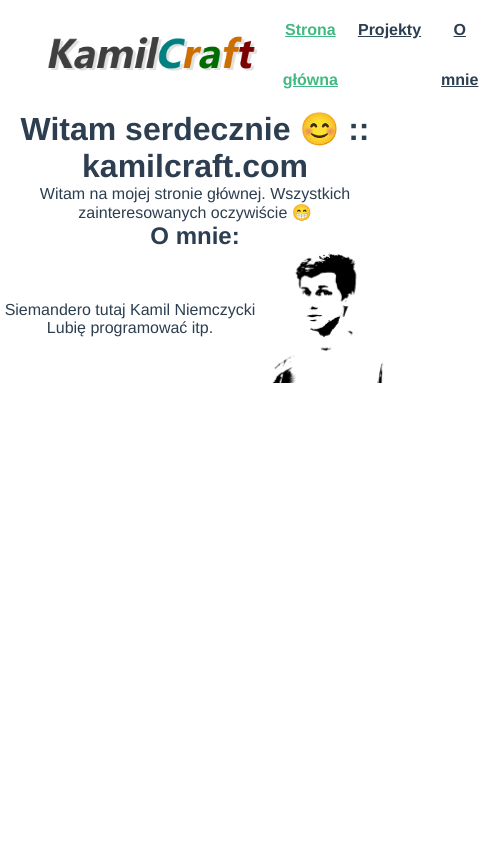
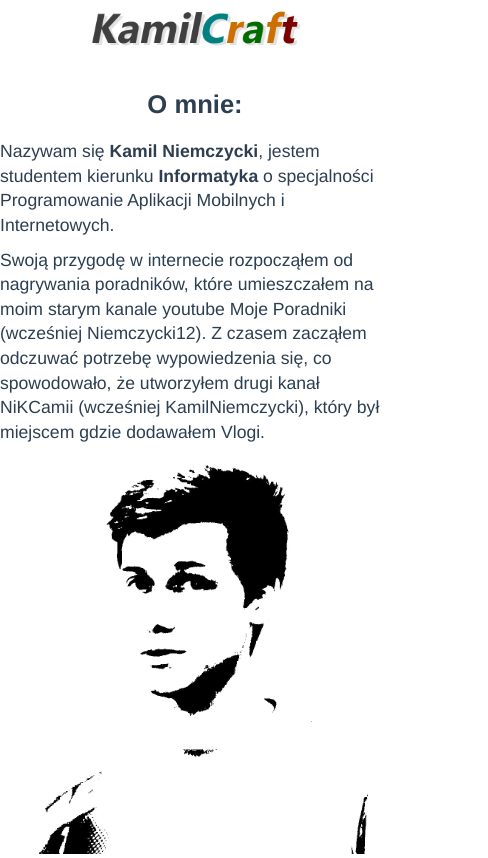
Before and after one commit to kamilniemczycki/kamilcraft.com, a Vue app: page / in a window 390 px wide. Shown: the whole page, 488 px wide, since content can reach past the window. Built offline with nearby package versions, Linux system fonts and the light colour scheme.

Commit message:
Update style & structure

```diff
--- a/src/components/HomePageElement.vue
+++ b/src/components/HomePageElement.vue
@@ -6,8 +6,8 @@
 </template>
 
 <style scoped lang="scss">
-  h3 {
-    margin: 40px 0 0;
+  h1 {
+    margin: 30px 0 20px;
   }
   ul {
     list-style-type: none;
--- a/src/components/Navigation.vue
+++ b/src/components/Navigation.vue
@@ -12,6 +12,8 @@
 <style lang="scss">
 #nav {
   display: flex;
+  max-width: 1000px;
+  margin: 0 auto;
   justify-content: space-between;
   align-items: center;
   padding: 5px 30px;
@@ -24,21 +26,33 @@
   #menu {
     display: flex;
     list-style: none;
+
     .menu-element {
       display: block;
       padding: 0 10px;
+
       &:hover {
         background: rgba(0, 0 , 0, .1);
       }
     }
+
+    a {
+      font-weight: bold;
+      color: #2c3e50;
+
+      &.router-link-exact-active {
+        color: #42b983;
+      }
+    }
+
   }
-  a {
-    font-weight: bold;
-    color: #2c3e50;
-    line-height: 50px;
+}
+@media (max-width: 600px) {
+  #nav {
+    justify-content: center;
 
-    &.router-link-exact-active {
-       color: #42b983;
+    #menu {
+      display: none;
     }
   }
 }
--- a/src/components/sections/About.vue
+++ b/src/components/sections/About.vue
@@ -3,11 +3,11 @@
     <h1>O mnie:</h1>
     <div id="grid">
       <div id="grid-text">
-        <p>Siemandero tutaj Kamil Niemczycki</p>
-        <p>Lubię programować itp.</p>
+        <p>Nazywam się <strong>Kamil Niemczycki</strong>, jestem studentem kierunku <strong>Informatyka</strong> o specjalności Programowanie Aplikacji Mobilnych i Internetowych.</p>
+        <p>Swoją przygodę w internecie rozpocząłem od nagrywania poradników, które umieszczałem na moim starym kanale youtube Moje Poradniki (wcześniej Niemczycki12). Z czasem zacząłem odczuwać potrzebę wypowiedzenia się, co spowodowało, że utworzyłem drugi kanał NiKCamii (wcześniej KamilNiemczycki), który był miejscem gdzie dodawałem Vlogi.</p>
       </div>
       <div id="grid-photo">
-        <figure>
+        <figure id="about-photo">
           <img :src="`${publicPath}assets/me.png`" />
         </figure>
       </div>
@@ -15,18 +15,29 @@
   </section>
 </template>
 <style lang="scss">
+h1 {
+  font-size: 1.6em;
+  margin: 30px 0 20px;
+}
 #about {
   max-width: 1000px;
   margin: 0 auto;
 }
 #grid {
   display: grid;
-  grid-template-columns: 1fr 1fr 1fr;
+  grid-template-columns: 1fr 1fr .8fr;
   grid-template-areas:
     'text text photo';
   align-items: center;
   #grid-text {
     grid-area: text;
+    text-align: left;
+
+    p {
+      font-size: 1.1em;
+      line-height: 1.4em;
+      padding-bottom: 10px;
+    }
   }
   #grid-photo {
     grid-area: photo;
@@ -39,6 +50,15 @@
     }
   }
 }
+
+@media (max-width: 900px) {
+  #grid {
+    grid-template-columns: 1fr 1fr;
+    grid-template-areas:
+    'text text'
+    'photo photo';
+  }
+}
 </style>
 <script>
 export default {
--- a/src/views/Home.vue
+++ b/src/views/Home.vue
@@ -1,18 +1,15 @@
 <template>
   <div class="home">
-    <HelloWorld/>
     <About/>
   </div>
 </template>
 
 <script>
-import HelloWorld from '@/components/HomePageElement.vue'
 import About from '@/components/sections/About.vue'
 
 export default {
   name: 'Home',
   components: {
-    HelloWorld,
     About
   }
 }
```
